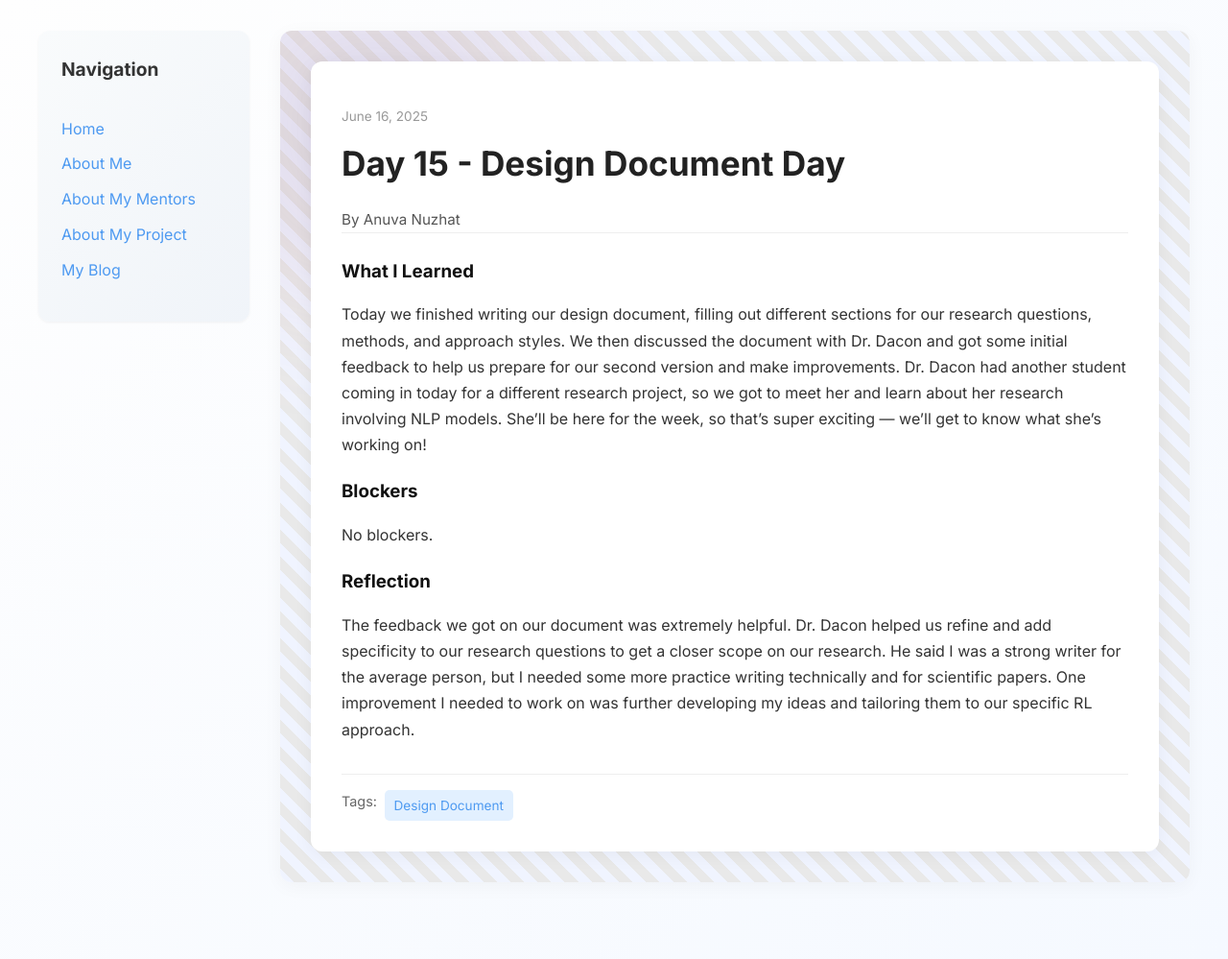
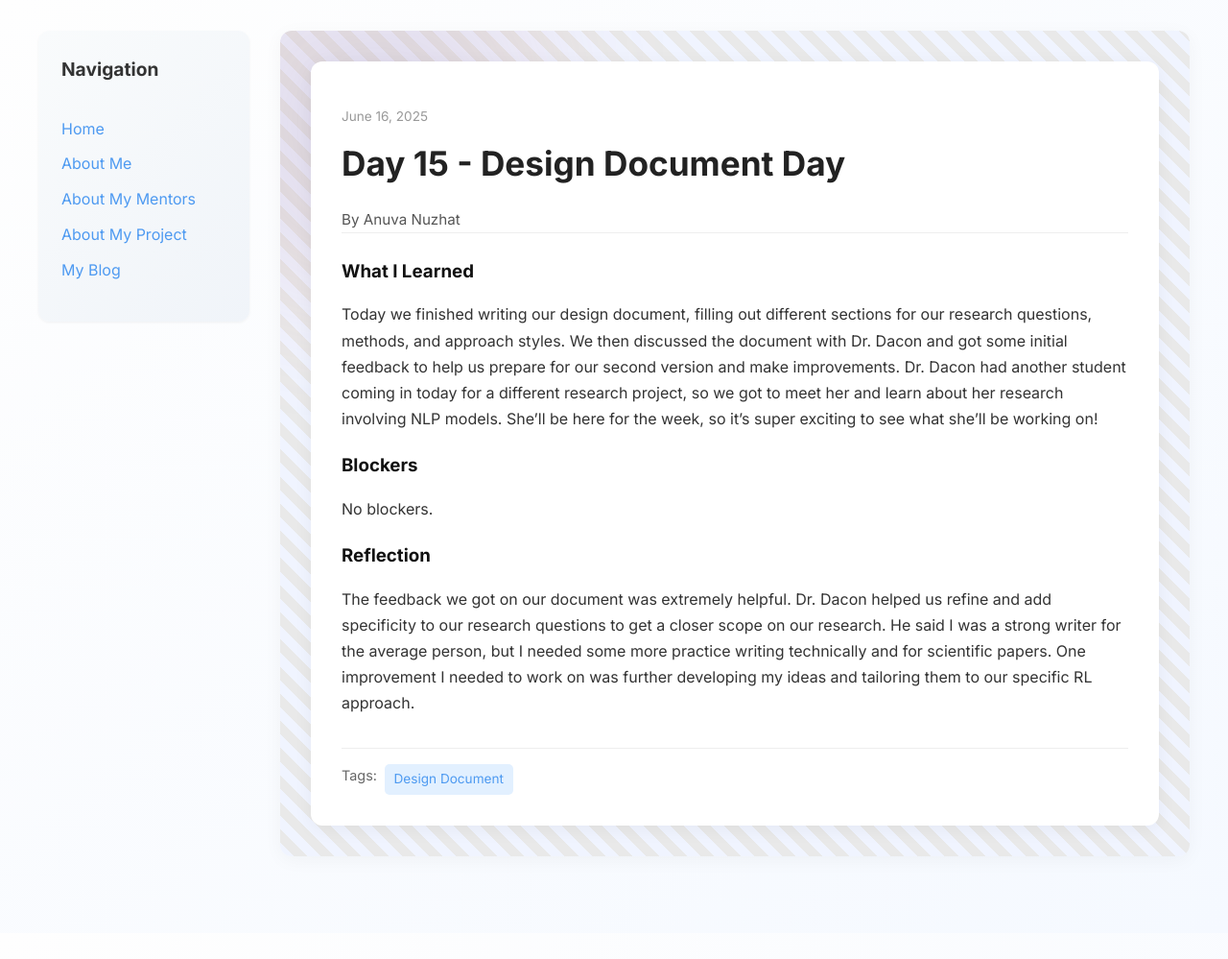
Before and after one commit to anuvanuzhat/anuvanuzhat.github.io, a Jekyll site: the page built from _posts/2025-06-16-day-15.md, in a window 1280 px wide. Shown: the whole page at 96% size. Built offline with Jekyll 4.4.1, drawn with Linux system fonts in a browser that asks for light colours; after the commit the page ends 972 px from its top, so only the background shows below that.

Commit message:
Update 2025-06-16-day-15.md

```diff
--- a/_posts/2025-06-16-day-15.md
+++ b/_posts/2025-06-16-day-15.md
@@ -10,7 +10,7 @@ what_i_learned: |
   Today we finished writing our design document, filling out different sections for our research questions, methods, and approach styles.
   We then discussed the document with Dr. Dacon and got some initial feedback to help us prepare for our second version and make improvements.
   Dr. Dacon had another student coming in today for a different research project, so we got to meet her and learn about her research involving
-  NLP models. She'll be here for the week, so that’s super exciting — we’ll get to know what she's working on!
+  NLP models. She'll be here for the week, so it's super exciting to see what she'll be working on!
 
 blockers: |
   No blockers.
```
